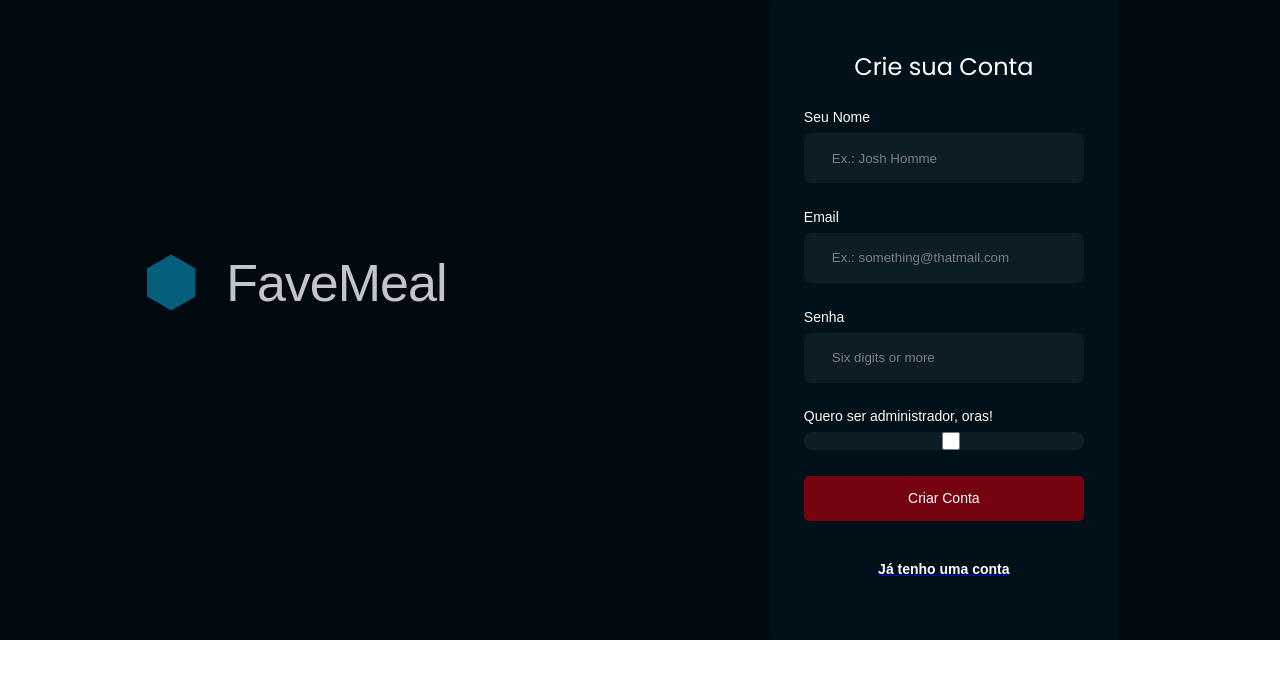
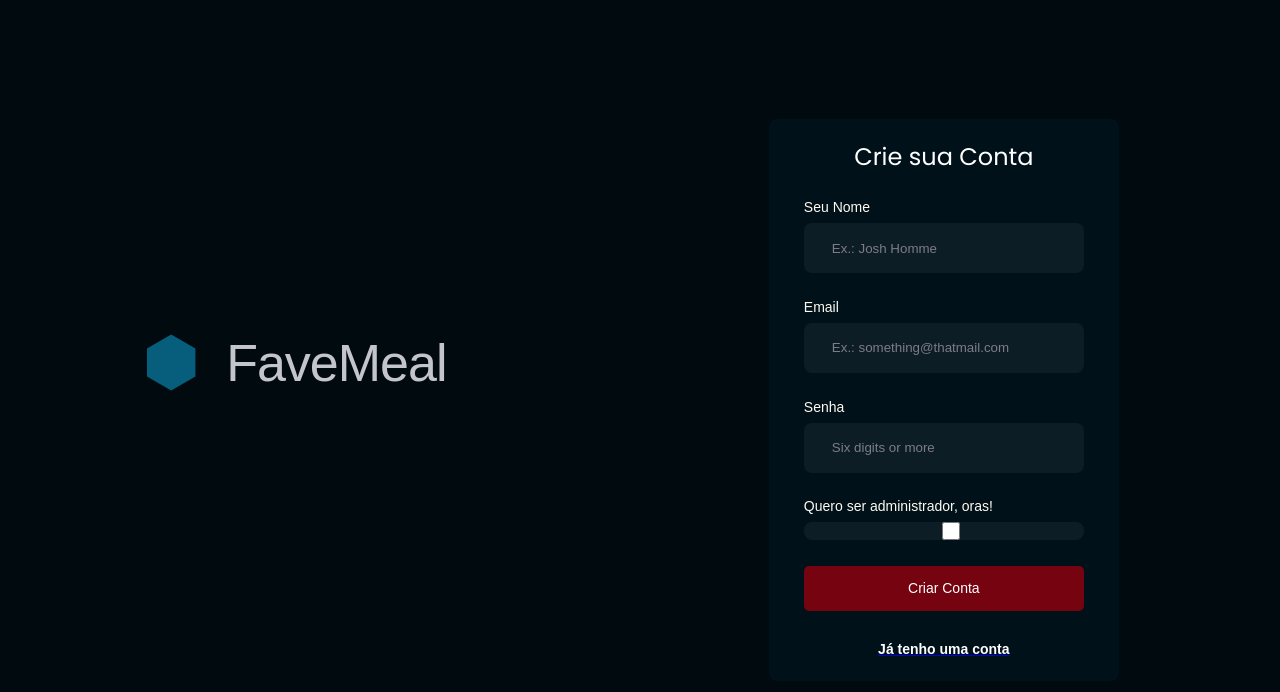
Before and after one commit to KimCidDev/food-explorer-front-end, a React (Vite) app: page /register in a window 1280 px wide. Shown: the top 692 px of the page. Built offline with nearby package versions, Linux system fonts and the light colour scheme.

Commit message:
style[SignUp]: margin top bottom form

```diff
--- a/src/Pages/SignUp/styles.js
+++ b/src/Pages/SignUp/styles.js
@@ -2,7 +2,7 @@ import styled from 'styled-components';
 import { DEVICE_BREAKPOINTS } from '../../styles/deviceBreakpoints';
 
 export const Container = styled.div`
-  height: 100%;
+  height: 100vh;
   width: 100%;
 
   display: flex;
@@ -78,7 +78,6 @@ export const Container = styled.div`
 
 export const Form = styled.div`
   width: 100%;
-  height: 100vh;
 
   display: flex;
   flex-direction: column;
@@ -90,23 +89,23 @@ export const Form = styled.div`
   .adminCheckbox {
     display: flex;
     flex-direction: column;
-    gap: 10px;
+    gap: 8px;
     width: 100%;
 
     .inputBox input[type='checkbox'] {
       height: 18px;
-    }
-
-    .adminCodeBox {
     }
   }
 
   @media (min-width: ${DEVICE_BREAKPOINTS.LG}) {
     padding: 0 35px;
 
-    > div span {
-      height: 30px;
-      font-size: 0.8rem;
+    h1 {
+      margin-top: 20px;
+    }
+
+    span {
+      margin-bottom: 20px;
     }
   }
 `;
```
